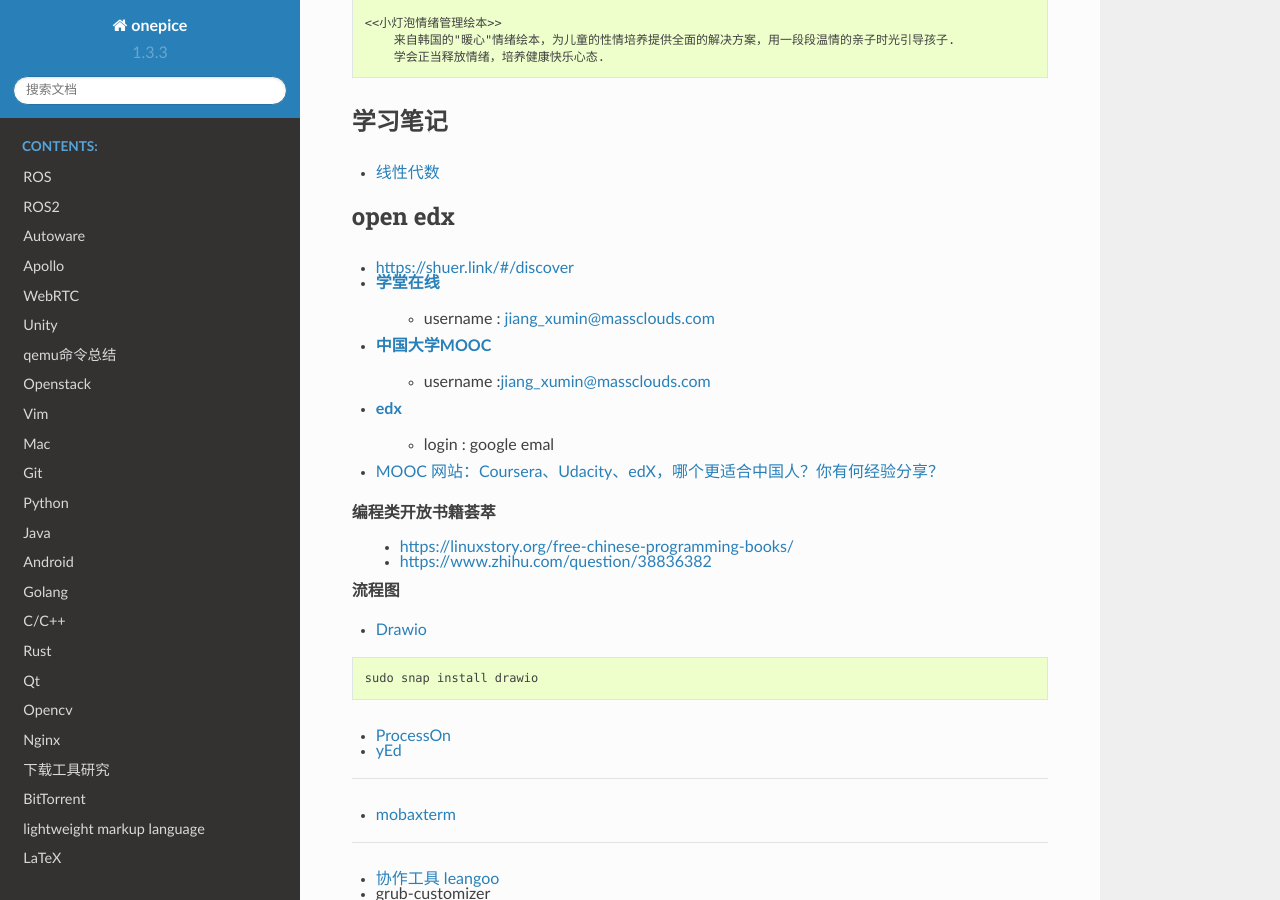
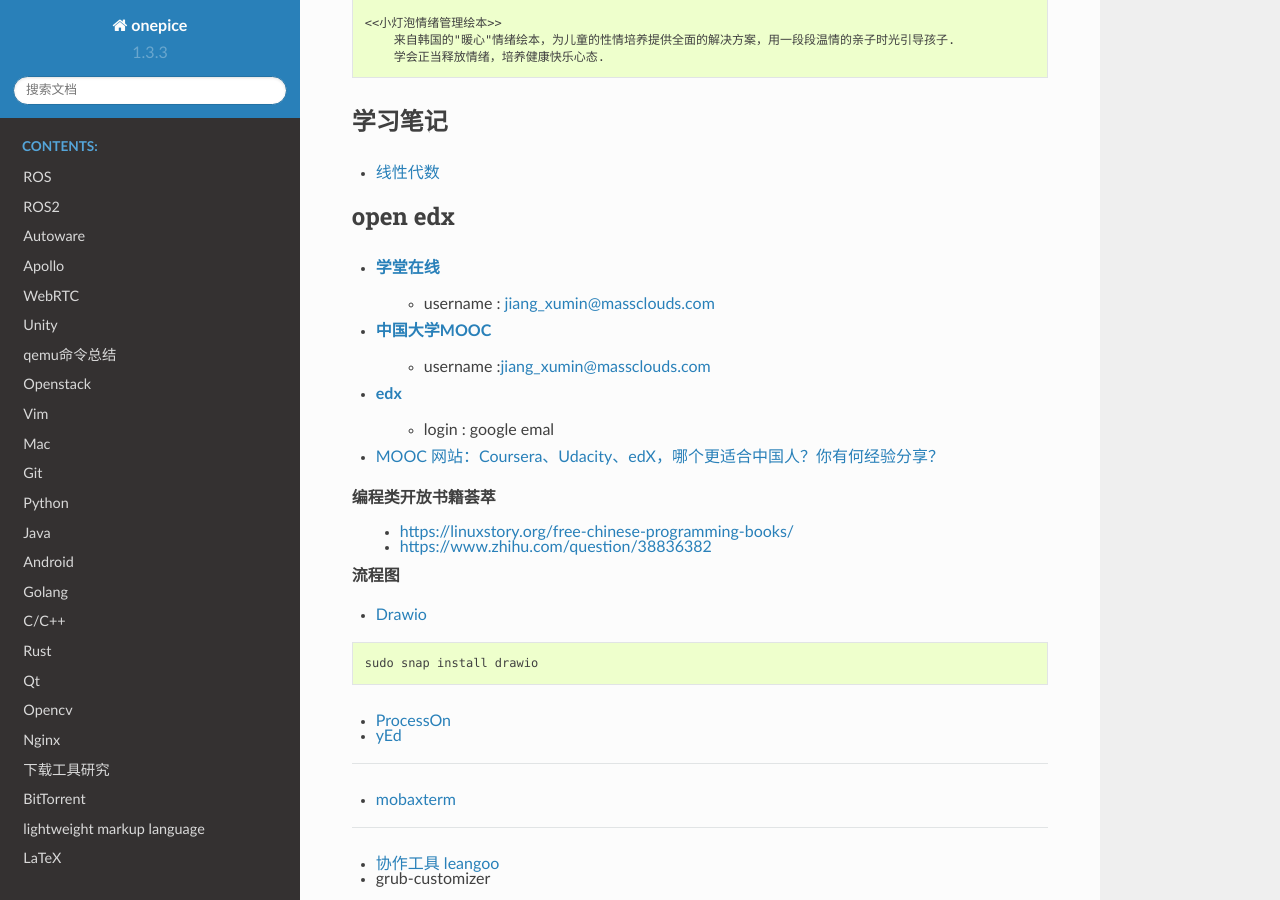
Before and after one commit to my-rds-store/my_space, a Sphinx documentation site: the page built from source/index.rst, in a window 1280 px wide and 900 px high, scrolled down 1031 px. Built offline with Sphinx 7.4.7 and the Read the Docs theme 2.0.0, drawn with Linux system fonts in a browser that asks for light colours; some of the changed lines change nothing that is shown.

Commit message:
update ...

```diff
--- a/source/index.rst
+++ b/source/index.rst
@@ -102,8 +102,6 @@
 *************
 open edx
 *************
-
-*  https://shuer.link/#/discover
 
 * `学堂在线 <http://www.xuetangx.com>`_
     * username : jiang_xumin@massclouds.com
```
